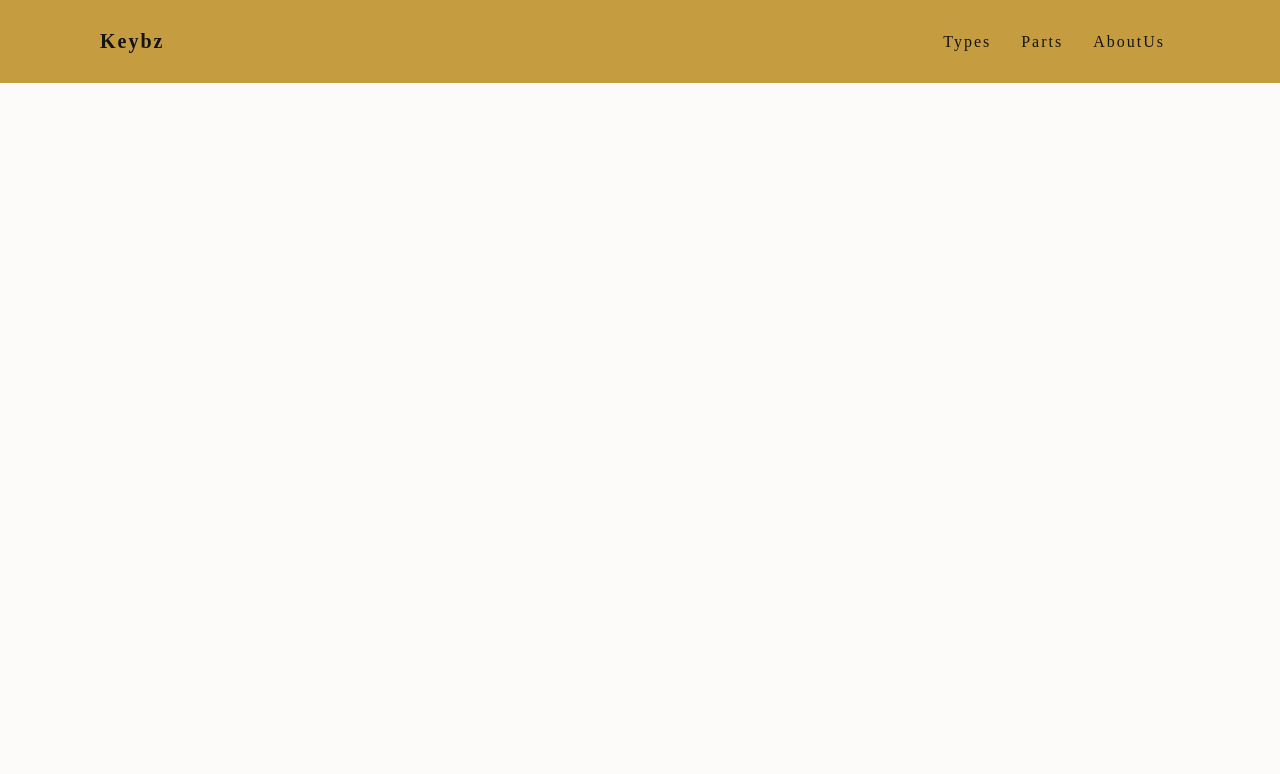
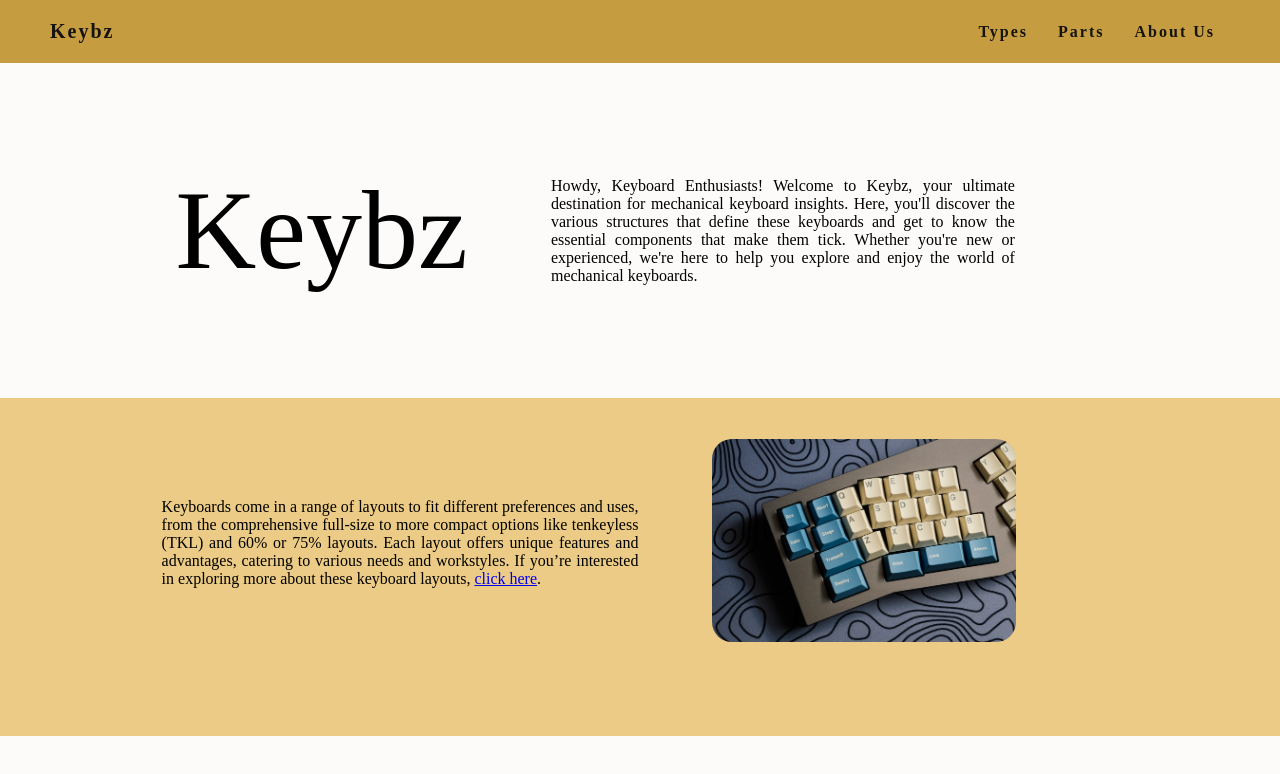
Before and after one commit to Git-Ryoshi/miniProject1, a plain HTML site: page MainPage.html in a window 1280 px wide. Drawn offline with Linux system fonts and the light colour scheme.

Commit message:
MAJOR CHANGES
Main page: HTML & CSS Major changes
Navigation bar: Major changes
Sub webpages: Minor changes
Added: txt file for authors references // image added by the development of the miniProject1

```diff
--- a/Navbar.css
+++ b/General.css
@@ -8,34 +8,41 @@
   --accent: #f6bc3e;
 }
 
-*	/* Set the default margin and padding to zero */ {
+/* Set default margin, padding, and box-sizing for all elements */
+* {
   margin: 0;
   padding: 0;
   box-sizing: border-box;
 }
 
-body /* This is for my whole website background */ {
+body {
+  /* Background and center alignment for the whole website */
   background-color: var(--background);
+  display: flex;
+  flex-direction: column;
+  justify-content: center;
+  align-items: center;
+  margin-top: 7rem;
 }
 
-/* This is CSS for Navigationbar  */
-header /* This is for header or navbar function */ {
+/* Styling for the navigation bar */
+header {
   position: fixed;
   top: 0;
   left: 0;
   width: 100%;
+  background-color: var(--primary);
   display: flex;
-  background-color: var(--primary);
   justify-content: space-between;
   align-items: center;
+  padding: 20px 50px;
   transition: 0.15s;
-  padding: 30px 100px;
   z-index: 5;
 }
 
+/* Logo styling in the navigation bar */
 header .Logo {
-  position: relative;
-  font-weight: 700;
+  font-weight: 800;
   color: var(--text);
   text-decoration: none;
   letter-spacing: 2px;
@@ -43,28 +50,27 @@ header .Logo {
   transition: 0.15s;
 }
 
+/* Navigation menu styling */
 header ul {
-  position: relative;
   display: flex;
   justify-content: center;
   align-items: center;
 }
 
 header ul li {
-  position: relative;
   list-style: none;
 }
 
 header ul li a {
-  position: relative;
   margin: 0 15px;
   text-decoration: none;
   color: var(--text);
   letter-spacing: 2px;
-  font-weight: 500px;
+  font-weight: 600;
   transition: 0.15s;
 }
 
-header a:hover {
+/* Hover effect for navigation links */
+header ul li a:hover {
   color: var(--background);
 }
--- a/MainPage.html
+++ b/MainPage.html
@@ -1,22 +1,65 @@
 <!DOCTYPE html>
 <html lang="en">
-  <!--This is My header for my HTML Website-->
   <head>
     <meta charset="UTF-8" />
     <meta http-equiv="X-UA-Compatible" content="IE=edge" />
     <meta name="viewport" content="width=device-width, initial-scale=1.0" />
     <title>Main Page</title>
-    <link rel="stylesheet" href="Navbar.css" />
+    <link rel="stylesheet" href="General.css" />
+    <link rel="stylesheet" href="mainPage.css" />
   </head>
-
   <body>
     <header>
+      <!-- CSS attributes are connected to General CSS -->
       <a href="MainPage.html" class="Logo">Keybz</a>
-      <ul>
-        <li><a href="Types.html">Types</a></li>
-        <li><a href="Parts.html">Parts</a></li>
-        <li><a href="AboutUs.html">AboutUs</a></li>
-      </ul>
+      <nav>
+        <ul>
+          <li><a href="Types.html">Types</a></li>
+          <li><a href="Parts.html">Parts</a></li>
+          <li><a href="AboutUs.html">About Us</a></li>
+        </ul>
+      </nav>
     </header>
+
+    <!-- CSS attributes are connected to mainPage CSS -->
+    <main class="keybzMainContent">
+      <section class="keybzTitleHolder">
+        <div class="keybzWelcomeTitle">
+          <p>Keybz</p>
+        </div>
+        <div class="keybzWelcomeDescription">
+          <p>
+            Howdy, Keyboard Enthusiasts! Welcome to Keybz, your ultimate
+            destination for mechanical keyboard insights. Here, you'll discover
+            the various structures that define these keyboards and get to know
+            the essential components that make them tick. Whether you're new or
+            experienced, we're here to help you explore and enjoy the world of
+            mechanical keyboards.
+          </p>
+        </div>
+      </section>
+    </main>
+
+    <section class="keybzSubContent">
+      <div class="keybzSubTitleHolder">
+        <div class="keybzSubDescription1">
+          <p>
+            Keyboards come in a range of layouts to fit different preferences
+            and uses, from the comprehensive full-size to more compact options
+            like tenkeyless (TKL) and 60% or 75% layouts. Each layout offers
+            unique features and advantages, catering to various needs and
+            workstyles. If you’re interested in exploring more about these
+            keyboard layouts, <a href="#">click here</a>.
+          </p>
+        </div>
+        <div class="keybzSubImage1">
+          <img
+            class="subImage-1"
+            src="/sourceImage/keybzSubIMage1.jpg"
+            alt="Image of Mechanical Keyboard"
+          />
+        </div>
+      </div>
+    </section>
   </body>
 </html>
--- /dev/null
+++ b/mainPage.css
@@ -0,0 +1,71 @@
+:root {
+  --text: #161410;
+  --background: #fcfbf9;
+  --primary: #c59c40;
+  --secondary: #ebcb85;
+  --accent: #f6bc3e;
+}
+
+.keybzMainContent {
+  width: 100%;
+  background-color: var(--background);
+  padding: 2em;
+}
+
+.keybzTitleHolder {
+  display: flex;
+  flex-direction: row;
+  justify-content: center;
+  align-items: center;
+  width: 70em;
+  margin-bottom: 3em;
+}
+
+.keybzWelcomeTitle {
+  font-size: 7rem;
+  padding: 0.1em;
+  margin: 0.1em 0.5em 0.1em 0.1em;
+}
+
+.keybzWelcomeDescription {
+  text-align: justify;
+  font-size: 1rem;
+  width: 30em;
+  padding: 0.5em;
+  margin: 0.5em;
+}
+
+.keybzSubContent {
+  width: 100%;
+  background-color: var(--secondary);
+  padding: 2em;
+}
+
+.keybzSubTitleHolder {
+  display: flex;
+  flex-direction: row;
+  justify-content: center;
+  align-items: center;
+  width: 70em;
+  margin-bottom: 3em;
+}
+
+.keybzSubDescription1 {
+  text-align: justify;
+  font-size: 1rem;
+  width: 30em;
+  padding: 0.1em;
+  margin: 0.1em 2em 0.1em 0.1em;
+}
+
+.keybzSubImage1 {
+  width: 20em;
+  padding: 0.5em;
+  margin: 0.1em 0.1em 0.1em 2em;
+}
+
+.subImage-1 {
+  width: 100%; /* Adjusts the image to fill the container */
+  max-width: 20em; /* Limits the size of the image */
+  border-radius: 20px;
+}
--- /dev/null
+++ b/sourceImage/reference.txt
@@ -0,0 +1,5 @@
+Reference:
+
+Photo by : Peppy Toad
+Website: Unsplash
+Link: https://tinyurl.com/273ymeto
```
Also changed, not shown: AboutUs.html (+1 -1 lines), Parts.html (+1 -1 lines), Types.html (+1 -1 lines), sourceImage/keybzSubIMage1.jpg (added).
